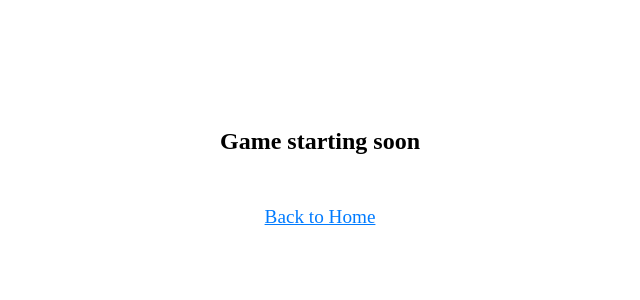
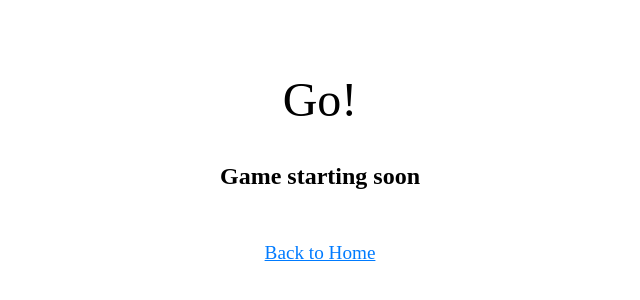
Before and after one commit to wesleylui/uofcguessr, a React (Vite) app in the folder frontend/: page /game in a window 1280 px wide. Shown: the part 240-540 px from the top of the page, without its empty margins (320-960 px from the left). Built offline with nearby package versions, Linux system fonts and the light colour scheme.

Commit message:
create Countdown component for game start to GamePage

```diff
--- /dev/null
+++ b/frontend/src/components/Countdown.jsx
@@ -0,0 +1,23 @@
+import React, { useEffect, useState } from 'react';
+
+const Countdown = () => {
+  const [count, setCount] = useState(3);
+  const [showGo, setShowGo] = useState(false);
+
+  useEffect(() => {
+    if (count > 0) {
+      const timer = setTimeout(() => setCount(count - 1), 1000);
+      return () => clearTimeout(timer);
+    } else {
+      setShowGo(true);
+    }
+  }, [count]);
+
+  return (
+    <div style={{ fontSize: '3rem', marginBottom: '1rem' }}>
+      {showGo ? 'Go!' : count}
+    </div>
+  );
+};
+
+export default Countdown;
--- a/frontend/src/pages/GamePage.jsx
+++ b/frontend/src/pages/GamePage.jsx
@@ -1,8 +1,10 @@
 import React from 'react';
+import Countdown from '../components/Countdown';
 import { Link } from 'react-router-dom';
 
 const GamePage = () => (
   <div style={{ display: 'flex', flexDirection: 'column', alignItems: 'center', justifyContent: 'center', height: '100vh' }}>
+    <Countdown />
     <h2>Game starting soon</h2>
     <Link to="/" style={{ marginTop: '2rem', fontSize: '1.2rem', color: '#007bff', textDecoration: 'underline' }}>
       Back to Home
```
